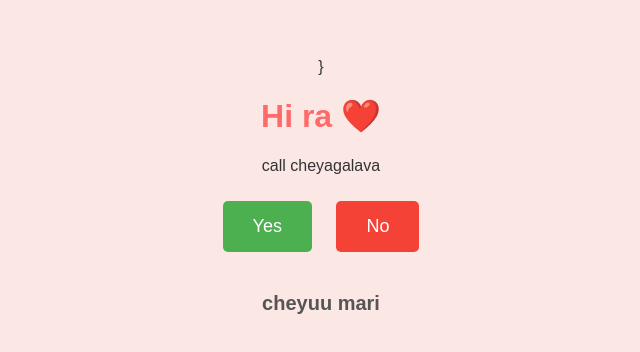
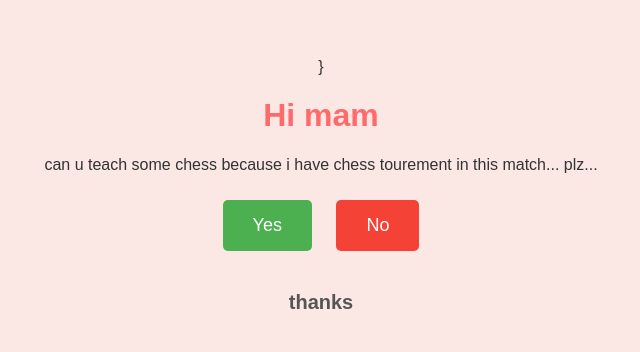
Before and after one commit to Saikiran-namballa/2ndone, a plain HTML site: page index.html in a window 1280 px wide. Both pictures are taken after a click on the button "Yes". Shown: the whole page, without its empty margins (319-959 px from the left). Drawn offline with Linux system fonts and the light colour scheme.

Commit message:
Update index.html

```diff
--- a/index.html
+++ b/index.html
@@ -40,8 +40,8 @@
     </style>
 </head>
 <body>
-    <h1>Hi ra ❤️</h1>
-    <p> call cheyagalava</p>
+    <h1>Hi mam</h1>
+    <p>  can u teach some chess because i have chess tourement in this match... plz...</p>
     <button class="yes" onclick="showMessage('yes')">Yes</button>
     <button class="no" onclick="showMessage('no')">No</button>
 
@@ -51,9 +51,9 @@
         function showMessage(answer) {
             const messageDiv = document.getElementById('message');
             if (answer === 'yes') {
-                messageDiv.innerHTML = "cheyuu mari";
+                messageDiv.innerHTML = " thanks ";
             } else {
-                messageDiv.innerHTML = " sarley bye";
+                messageDiv.innerHTML = " but why";
             }
         }
     </script>
```
